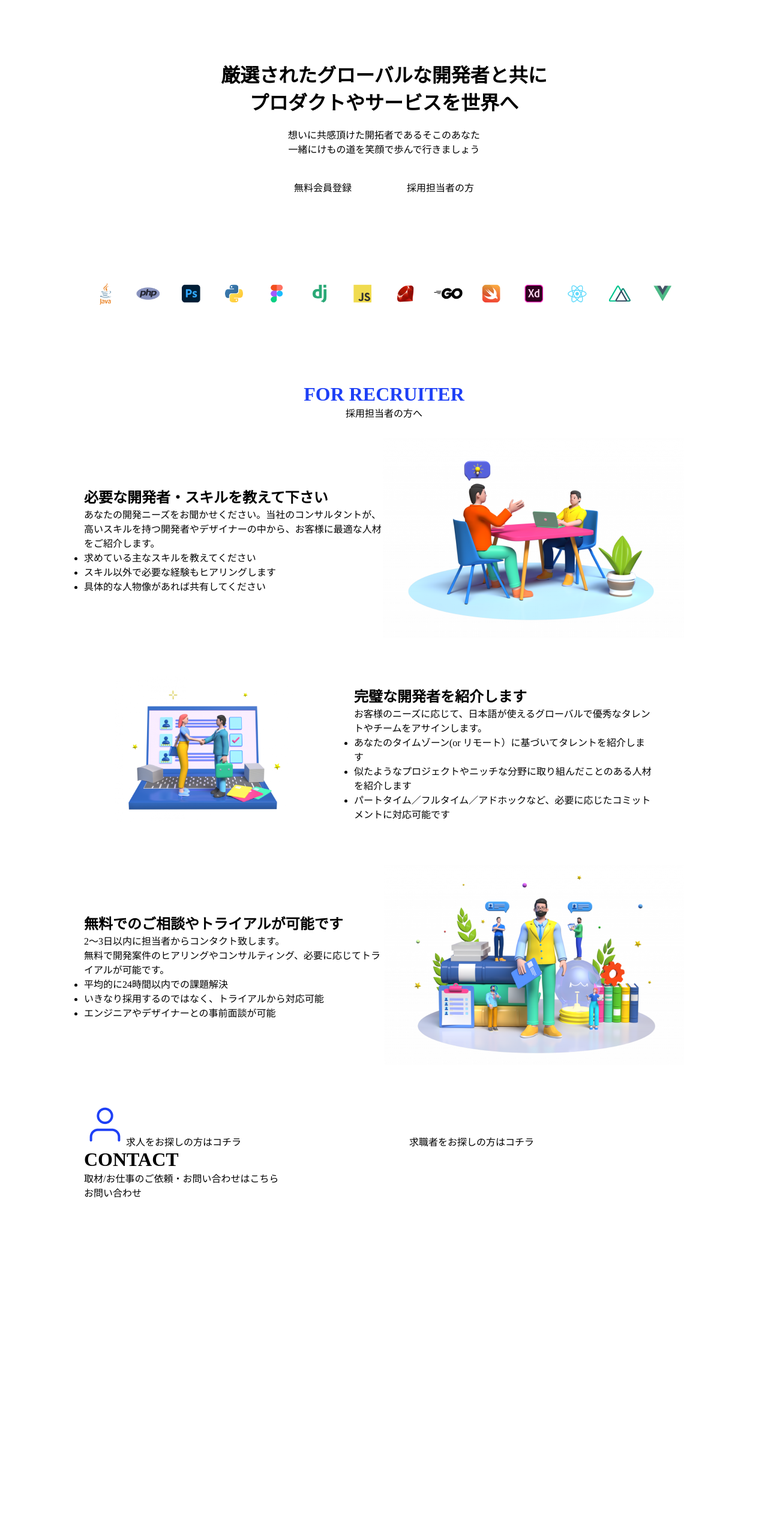
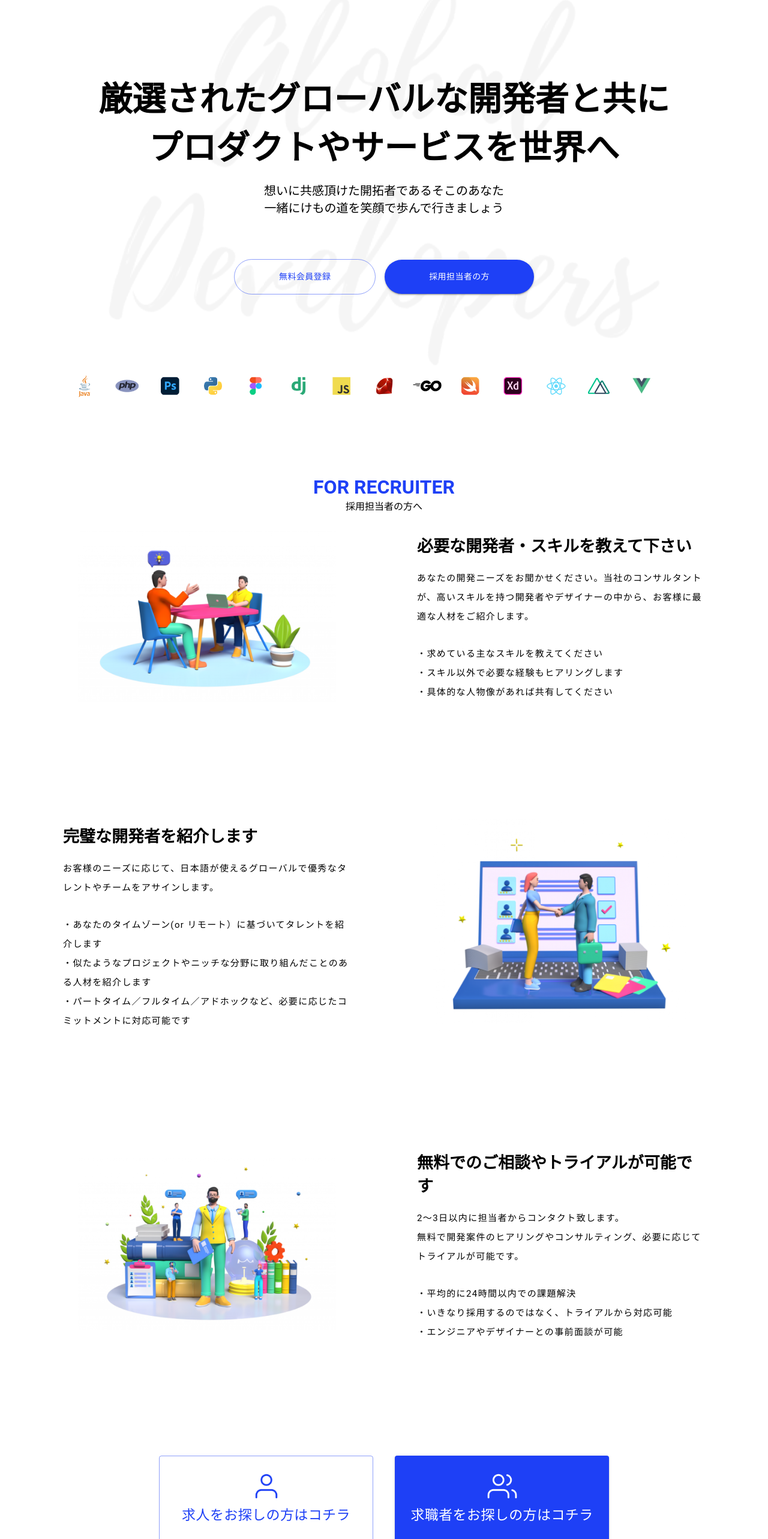
Before and after one commit to sh1mot4ku/GDS, a React (Create React App) app: page / in a window 1280 px wide. Shown: the part 60-2626 px from the top of the page at 60% size. Before the commit the page ends 2060 px from the top, so only its background shows below. Built offline with nearby package versions, Linux system fonts and the light colour scheme.

Commit message:
styled in detail

```diff
--- a/src/components/TopPage/TopPage.css
+++ /dev/null
@@ -1,68 +0,0 @@
-
-
-.top-wrapper {
-  width: 1000px;
-  margin: 0 auto;
-}
-
-.subscribe-wrapper {
-  text-align: center;
-  /* background-image: url('./photos/logo-global-developers.svg'); */
-  margin-bottom: 120px;
-}
-
-.subscribe-header {
-  width: 550px;
-  margin: 160px auto 20px;
-}
-
-.subscribe-header2 {
-  margin-bottom: 40px;
-}
-
-.tech-logos {
-  width: 1000px;
-}
-
-.subscribe-buttons-top {
-  width: 300px;
-  margin: 0 auto 140px;
-  display: flex;
-  justify-content: space-between;
-  align-items: center;
-}
-
-.for-recruiter-wrapper {
-  text-align: center;
-}
-
-.for-recruiter-header {
-  color: #1E40F6;
-}
-
-.for-recruiter-describe-box {
-  display: flex;
-  justify-content: space-around;
-  align-items: center;
-  margin-bottom: 60px;
-}
-
-.describe-photo-content {
-  width: 300px;
-}
-
-.describe-text {
-  text-align: left;
-  width: 50%;
-}
-
-.for-recruiter-header-container {
-  margin-bottom: 30px;
-}
-
-.subscribe-buttons-buttom {
-  display: flex;
-  justify-content: space-between;
-  align-items: center;
-  width: 750px;
-}
--- a/src/components/TopPage/TopPage.js
+++ b/src/components/TopPage/TopPage.js
@@ -1,6 +1,8 @@
-import React, { useEffect } from 'react';
-import { Link } from 'react-router-dom';
-import './TopPage.css';
+import React from 'react';
+// import { Link } from 'react-router-dom';
+import './TopPage.scss';
+import Button from '@material-ui/core/Button';
+// import logo from '/photos/logo-global-developers.svg';
 
 const TopPage = () => {
   const developerSubscribe = () => {
@@ -14,11 +16,27 @@ const TopPage = () => {
   return (
     <div className="top-wrapper">
       <div className="subscribe-wrapper">
-        <h1 className="subscribe-header">厳選されたグローバルな開発者と共にプロダクトやサービスを世界へ</h1>
-        <div className="subscribe-header2">想いに共感頂けた開拓者であるそこのあなた<br />一緒にけもの道を笑顔で歩んで行きましょう</div>
-        <div className="subscribe-buttons-top">
-          <div onClick={developerSubscribe}>無料会員登録</div>
-          <div onClick={recruiterSubscribe}>採用担当者の方</div>
+        <div className="subscribe-container" style={{ backgroundImage: "url(/photos/logo-global-developers.svg)" }} >
+          <h1 className="subscribe-header">厳選されたグローバルな開発者と共に<br />プロダクトやサービスを世界へ</h1>
+          <div className="subscribe-header2">想いに共感頂けた開拓者であるそこのあなた<br />一緒にけもの道を笑顔で歩んで行きましょう</div>
+          <div className="subscribe-buttons-top">
+            <Button
+              onClick={developerSubscribe}
+              variant="outlined"
+              color="primary"
+              className="round-button"
+            >
+              無料会員登録
+            </Button>
+            <Button
+              onClick={recruiterSubscribe}
+              variant="contained"
+              color="primary"
+              className="round-button"
+            >
+              採用担当者の方
+            </Button>
+          </div>
         </div>
         <div className="subscribe-logos">
           <img src="/photos/logo.png" alt="tech-logos" className="tech-logos"></img>
@@ -30,20 +48,24 @@ const TopPage = () => {
           <div>採用担当者の方へ</div>
         </div>
         <div className="for-recruiter-describe-box">
+          <div className="describe-photo">
+            <img
+              src="/photos/Interviewing candidate for job - 1280x853 1.png"
+              alt="Interviewing candidate for job"
+              className="describe-photo-content"
+            />
+          </div>
           <div className="describe-text">
-            <h2>必要な開発者・スキルを教えて下さい</h2>
-            <div>あなたの開発ニーズをお聞かせください。当社のコンサルタントが、高いスキルを持つ開発者やデザイナーの中から、お客様に最適な人材をご紹介します。</div>
-            <ul className="text-lines">
-              <li>求めている主なスキルを教えてください</li>
-              <li>スキル以外で必要な経験もヒアリングします</li>
-              <li>具体的な人物像があれば共有してください</li>
+            <h2 className="describe-header">必要な開発者・スキルを教えて下さい</h2>
+            <div className="describe-div">あなたの開発ニーズをお聞かせください。当社のコンサルタントが、高いスキルを持つ開発者やデザイナーの中から、お客様に最適な人材をご紹介します。</div>
+            <ul className="describe-lines">
+              <li>・求めている主なスキルを教えてください</li>
+              <li>・スキル以外で必要な経験もヒアリングします</li>
+              <li>・具体的な人物像があれば共有してください</li>
             </ul>
           </div>
-          <div className="describe-photo">
-            <img src="/photos/Interviewing candidate for job - 1280x853 1.png" alt="Interviewing candidate for job"></img>
-          </div>
         </div>
-        <div className="for-recruiter-describe-box">
+        <div className="for-recruiter-describe-box" id="describe-reverse">
           <div className="describe-photo">
             <img
               src="/photos/HR manager hand shaking with female candidate - 900x750 1.png"
@@ -52,50 +74,59 @@ const TopPage = () => {
             />
           </div>
           <div className="describe-text">
-            <h2>完璧な開発者を紹介します</h2>
-            <div>お客様のニーズに応じて、日本語が使えるグローバルで優秀なタレントやチームをアサインします。</div>
-            <ul>
-              <li>あなたのタイムゾーン(or リモート）に基づいてタレントを紹介します</li>
-              <li>似たようなプロジェクトやニッチな分野に取り組んだことのある人材を紹介します</li>
-              <li>パートタイム／フルタイム／アドホックなど、必要に応じたコミットメントに対応可能です</li>
+            <h2 className="describe-header">完璧な開発者を紹介します</h2>
+            <div className="describe-div">お客様のニーズに応じて、日本語が使えるグローバルで優秀なタレントやチームをアサインします。</div>
+            <ul className="describe-lines">
+              <li>・あなたのタイムゾーン(or リモート）に基づいてタレントを紹介します</li>
+              <li>・似たようなプロジェクトやニッチな分野に取り組んだことのある人材を紹介します</li>
+              <li>・パートタイム／フルタイム／アドホックなど、必要に応じたコミットメントに対応可能です</li>
             </ul>
           </div>
         </div>
         <div className="for-recruiter-describe-box">
+          <div className="describe-photo">
+            <img
+              src="/photos/Recruiters searching new employees - 1280x853 1.png"
+              alt="Recruiters searching new employees"
+              className="describe-photo-content"
+            />
+          </div>
           <div className="describe-text">
-            <h2>無料でのご相談やトライアルが可能です</h2>
-            <div>
+            <h2 className="describe-header">無料でのご相談やトライアルが可能です</h2>
+            <div className="describe-div">
               <p>2〜3日以内に担当者からコンタクト致します。</p>
               <p>無料で開発案件のヒアリングやコンサルティング、必要に応じてトライアルが可能です。</p>
             </div>
-            <ul>
-              <li>平均的に24時間以内での課題解決</li>
-              <li>いきなり採用するのではなく、トライアルから対応可能</li>
-              <li>エンジニアやデザイナーとの事前面談が可能</li>
+            <ul className="describe-lines">
+              <li>・平均的に24時間以内での課題解決</li>
+              <li>・いきなり採用するのではなく、トライアルから対応可能</li>
+              <li>・エンジニアやデザイナーとの事前面談が可能</li>
             </ul>
-          </div>
-          <div className="describe-photo">
-            <img src="/photos/Recruiters searching new employees - 1280x853 1.png" alt="Recruiters searching new employees"></img>
           </div>
         </div>
       </div>
       <div className="subscribe-buttons-buttom">
-        <div className="developer-subscribing-buttom">
-          <img src="/photos/icon-user.png" alt="icon-user" />
-          <span>求人をお探しの方はコチラ</span>
-        </div>
-        <div className="recruiter-subscribing-buttom">
-          <img src="/photos/users 1.png" alt="users" />
-          <span>求職者をお探しの方はコチラ</span>
-        </div>
+        <Button variant="outlined" color="primary">
+          <div className="subscribe-button" id="for-developer">
+            <img src="/photos/icon-user.png" alt="icon-user" className="subscribe-user-icon" />
+            <span className="subscribe-text">求人をお探しの方はコチラ</span>
+          </div>
+        </Button>
+        <Button variant="contained" color="primary">
+          <div className="subscribe-button" id="for-recruiter">
+            <img src="/photos/users 1.png" alt="users" className="subscribe-user-icon" />
+            <span className="subscribe-text">求職者をお探しの方はコチラ</span>
+          </div>
+        </Button>
       </div>
+      {/* ↓↓↓↓↓↓↓↓ Make this footer ↓↓↓↓↓↓↓↓
       <div className="contact-wrapper">
         <h1>CONTACT</h1>
         <div>取材/お仕事のご依頼・お問い合わせはこちら</div>
         <Link to="/" className="contact-button">
           <div>お問い合わせ</div>
         </Link>
-      </div>
+      </div> */}
     </div>
   )
 }
--- /dev/null
+++ b/src/components/TopPage/TopPage.scss
@@ -0,0 +1,131 @@
+.top-wrapper {
+  width: 1070px;
+  margin: 30px auto;
+  font-family: "Roboto";
+
+  .subscribe-wrapper {
+    margin-bottom: 120px;
+
+    .subscribe-container {
+      // background-image: url('./photos/logo-global-developers.svg');
+      background-size: contain;
+      background-repeat: no-repeat;
+      background-position: center center;
+      padding: 150px 0 127px;
+      text-align: center;
+
+      .subscribe-header {
+        // width: 550px;
+        margin: 0 auto 20px;
+        font-size: 56px;
+      }
+
+      .subscribe-header2 {
+        font-size: 20px;
+        margin-bottom: 72px;
+      }
+
+      .subscribe-buttons-top {
+        width: 500px;
+        margin: 0 auto;
+        display: flex;
+        justify-content: space-between;
+        align-items: center;
+
+        .round-button {
+          border-radius: 100px;
+          padding: 16px 74px;
+        }
+      }
+    }
+
+    .tech-logos {
+      width: 1000px;
+    }
+  }
+
+  .for-recruiter-wrapper {
+    text-align: center;
+
+    .for-recruiter-header-container {
+      margin-bottom: 30px;
+    }
+
+    .for-recruiter-header {
+      color: #1E40F6;
+    }
+
+    .for-recruiter-describe-box {
+      display: flex;
+      justify-content: space-between;
+      align-items: center;
+      margin-bottom: 190px;
+    }
+
+    #describe-reverse {
+      flex-direction: row-reverse;
+
+      .describe-photo {
+        margin: 0 25px 0 0;
+      }
+    }
+
+    .describe-photo {
+      margin-left: 25px;
+
+      .describe-photo-content {
+        width: 430px;
+      }
+    }
+
+    .describe-text {
+      text-align: left;
+      width: 480px;
+
+      .describe-header {
+        margin-bottom: 20px;
+        font-weight: 700px;
+        font-size: 27px;
+      }
+      .describe-div {
+        line-height: 32px;
+        letter-spacing: 1.4px;
+        margin-bottom: 30px;
+        font-size: 15px;
+      }
+      .describe-lines {
+        list-style: none;
+        line-height: 32px;
+        letter-spacing: 1.4px;
+        font-size: 15px;
+      }
+    }
+  }
+
+  .subscribe-buttons-buttom {
+    display: flex;
+    justify-content: space-between;
+    align-items: center;
+    width: 750px;
+    margin: 0 auto;
+
+    .subscribe-button {
+      display: flex;
+      flex-direction: column;
+      justify-content: space-between;
+      align-items: center;
+      width: 325px;
+      padding: 20px 0;
+
+      .subscribe-user-icon {
+        width: 50px;
+        display: block;
+        margin-bottom: 4px;
+      }
+
+      .subscribe-text {
+        font-size: 23px;
+      }
+    }
+  }
+}
--- a/src/index.js
+++ b/src/index.js
@@ -1,12 +1,13 @@
 import React from 'react';
 import ReactDOM from 'react-dom';
-import AppRouter from './router/AppRouter';
+import App from './components/App';
 import reportWebVitals from './reportWebVitals';
 import './style/reset.scss';
+import './style/color.scss';
 
 ReactDOM.render(
   <React.StrictMode>
-    <AppRouter />
+    <App />
   </React.StrictMode>,
   document.getElementById('root')
 );
--- /dev/null
+++ b/src/style/color.scss
@@ -0,0 +1 @@
+$color_primary: #1E40F6;
--- a/src/style/reset.css
+++ /dev/null
@@ -1,81 +0,0 @@
-html,
-body,
-div,
-span,
-object,
-iframe,
-h1,
-h2,
-h3,
-h4,
-h5,
-h6,
-p,
-blockquote,
-pre,
-abbr,
-address,
-cite,
-code,
-del,
-dfn,
-em,
-img,
-ins,
-kbd,
-q,
-samp,
-small,
-strong,
-sub,
-sup,
-var,
-b,
-i,
-dl,
-dt,
-dd,
-ol,
-ul,
-li,
-fieldset,
-form,
-label,
-legend,
-table,
-caption,
-tbody,
-tfoot,
-thead,
-tr,
-th,
-td,
-article,
-aside,
-canvas,
-details,
-figcaption,
-figure,
-footer,
-header,
-hgroup,
-menu,
-nav,
-section,
-summary,
-time,
-mark,
-audio,
-video {
-	margin: 0;
-	padding: 0;
-	border: 0;
-	outline: 0;
-	vertical-align: baseline;
-	box-sizing: border-box;
-}
-
-a {
-	text-decoration: none;
-	color: black;
-}
```
Also changed, not shown: src/components/App.js (added, +21 -0 lines).
